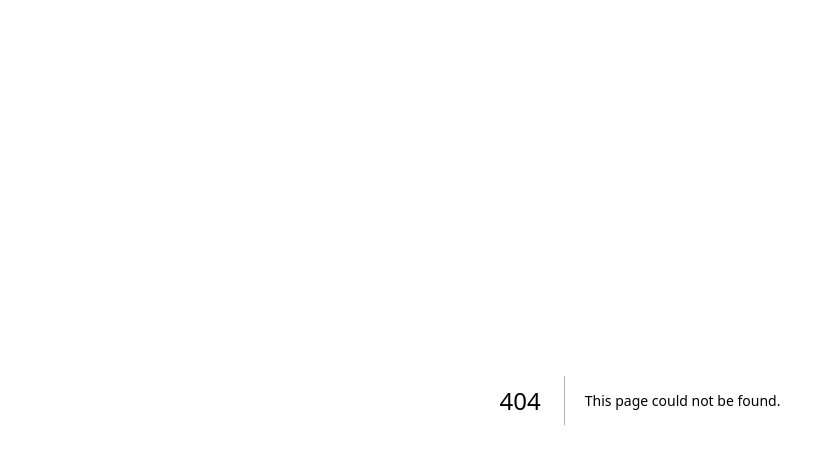
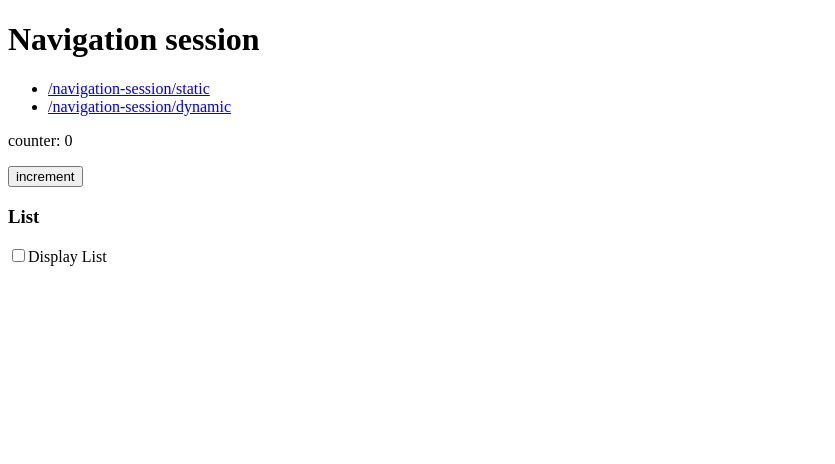
Before and after one commit to AkifumiSato/location-state-poc, a Next.js app: page /navigation-session in a window 1280 px wide. Before the commit this address had no page. Shown: the top 464 px of the page, without its empty margins (0-835 px from the left). Built offline with nearby package versions, Linux system fonts and the light colour scheme.

Commit message:
refactor: mkdir `navigation-session` in app

```diff
--- a/src/app/layout.tsx
+++ b/src/app/layout.tsx
@@ -1,4 +1,3 @@
-import { Providers } from "@/app/_components/Providers";
 import type { Metadata } from "next";
 
 export const metadata: Metadata = {
@@ -13,9 +12,7 @@ export default function RootLayout({
 }) {
   return (
     <html lang="en">
-      <body>
-        <Providers>{children}</Providers>
-      </body>
+      <body>{children}</body>
     </html>
   );
 }
--- a/src/app/_components/Providers.tsx
+++ b/src/app/navigation-session/layout.tsx
@@ -4,7 +4,7 @@ import { LocationStateProvider } from "@/lib/locationState/Provider";
 import { NavigationSyncer } from "@/lib/locationState/syncers/navigation/navigation-syncer";
 import { unsafeNavigation } from "@/lib/locationState/syncers/navigation/unsafe-navigation";
 
-export function Providers({ children }: { children: React.ReactNode }) {
+export default function Layout({ children }: { children: React.ReactNode }) {
   return (
     <LocationStateProvider syncer={new NavigationSyncer(unsafeNavigation)}>
       {children}
--- /dev/null
+++ b/src/app/navigation-session/page.tsx
@@ -0,0 +1,25 @@
+import { Counter } from "@/app/_components/Counter";
+import { List } from "@/app/_components/List";
+import Link from "next/link";
+
+export default function Page() {
+  return (
+    <main>
+      <h1>Navigation session</h1>
+      <ul>
+        <li>
+          <Link href="/navigation-session/static">
+            /navigation-session/static
+          </Link>
+        </li>
+        <li>
+          <Link href="/navigation-session/dynamic">
+            /navigation-session/dynamic
+          </Link>
+        </li>
+      </ul>
+      <Counter />
+      <List />
+    </main>
+  );
+}
```
Also changed, not shown: src/app/navigation-session/dynamic/page.tsx (added, +19 -0 lines), src/app/navigation-session/static/page.tsx (renamed from src/app/dynamic/page.tsx, +2 -7 lines), src/app/page.tsx (+2 -9 lines), src/app/static/page.tsx (deleted, +0 -14 lines).
